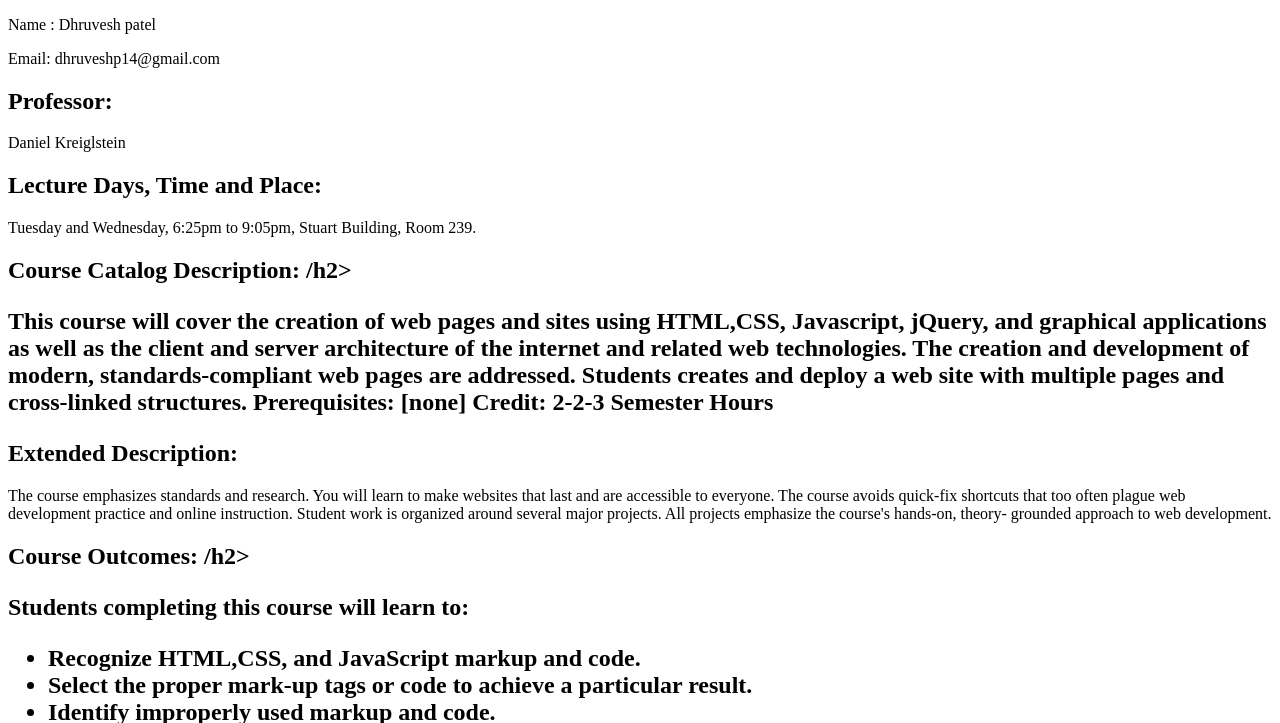
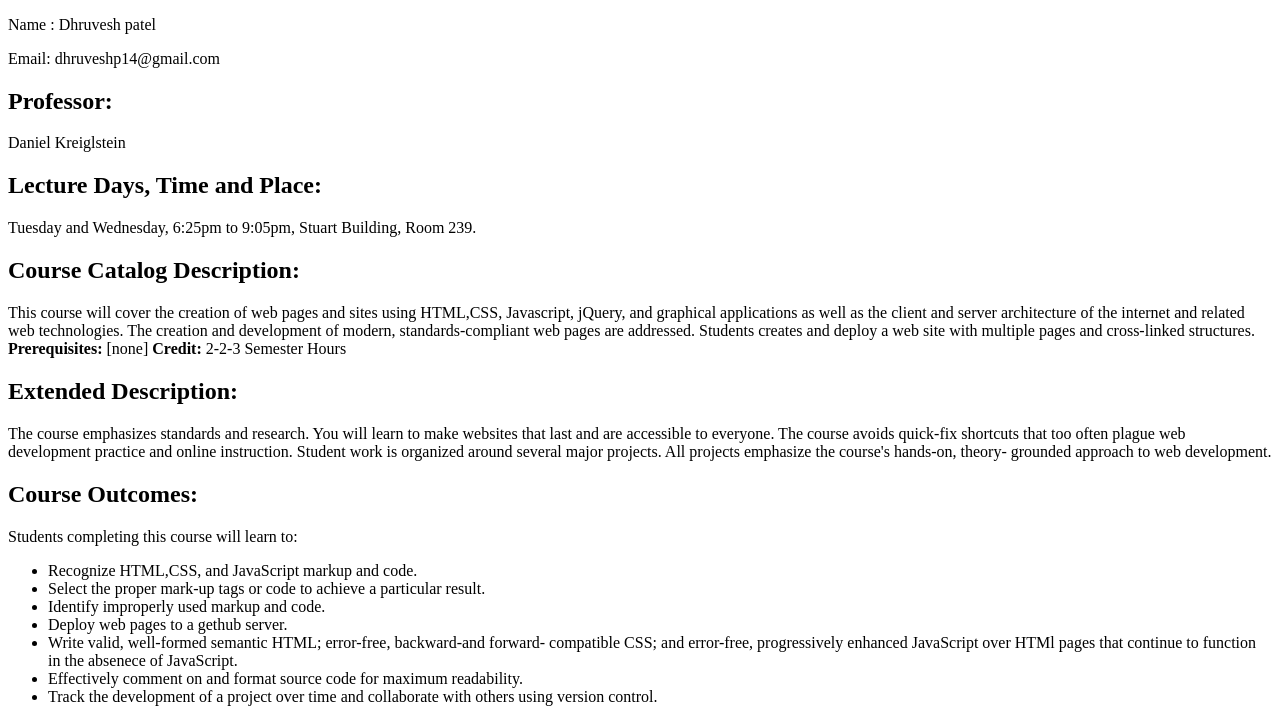
Before and after one commit to dpatel1996/lab1, a plain HTML site: page index.html in a window 1280 px wide. Shown: the part 105-828 px from the top of the page. Drawn offline with Linux system fonts and the light colour scheme.

Commit message:
littleupdate
Missin <

```diff
--- a/index.html
+++ b/index.html
@@ -16,7 +16,7 @@
   <h2> Lecture Days, Time and Place: </h2>
   <p> Tuesday and Wednesday, 6:25pm to 9:05pm, Stuart Building, Room 239.
 
-  <h2> Course Catalog Description: /h2>
+  <h2> Course Catalog Description: </h2>
   <p> This course will cover the creation of web pages and sites
 	  using HTML,CSS, Javascript, jQuery, and graphical applications
 	  as well as the client and server architecture of the internet and
@@ -33,7 +33,7 @@
 	  online instruction. Student work is organized around several major projects. All projects
 	  emphasize the course's hands-on, theory- grounded approach to web development.</p>
 
-  <h2> Course Outcomes: /h2>
+  <h2> Course Outcomes:</h2>
    <p> Students completing this course will learn to: </p>
    <ul>
      <li>
```
